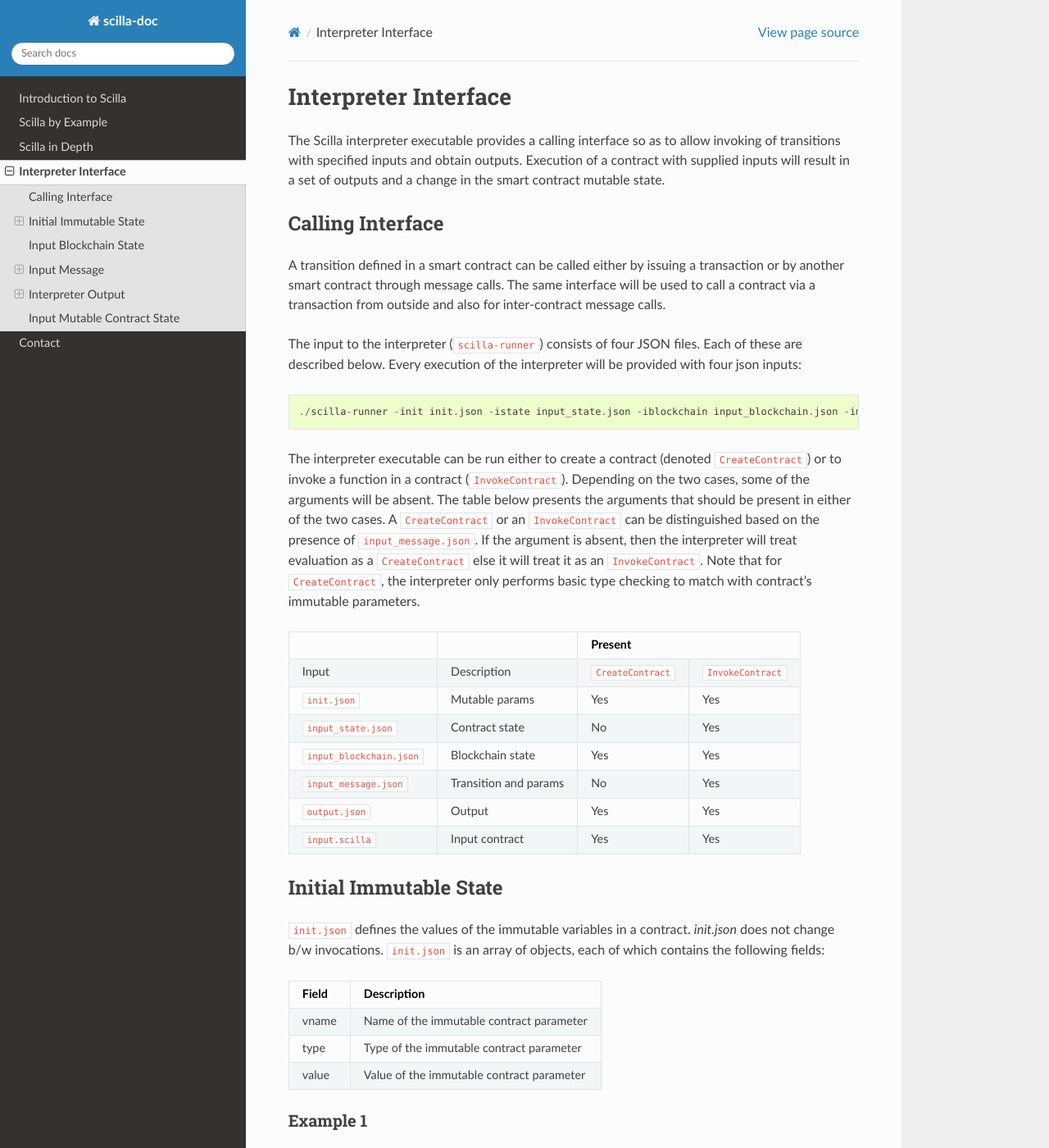
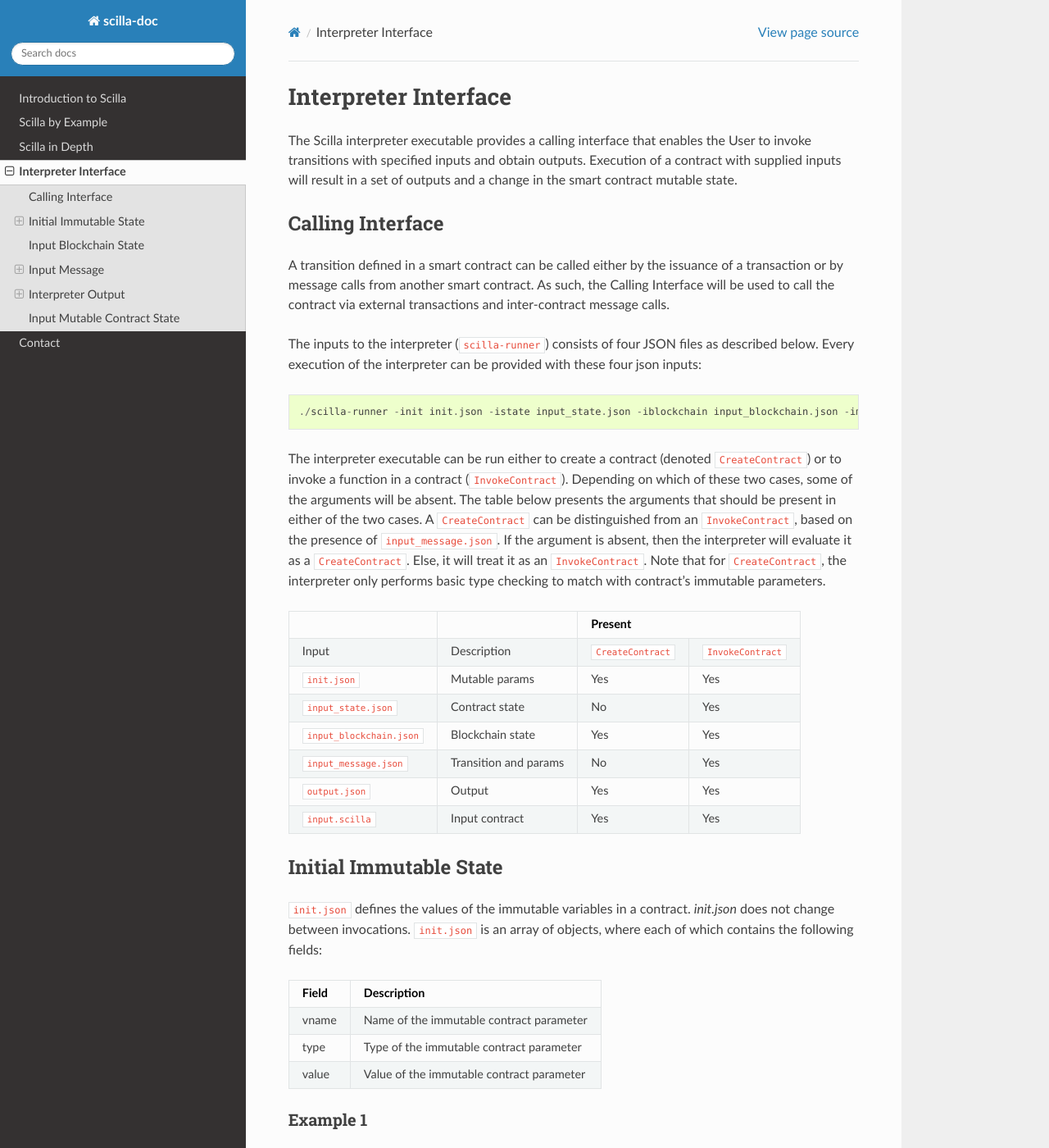
Before and after one commit to Zilliqa/scilla-docs, a Sphinx documentation site: the page built from docs/source/interface.rst, in a window 1280 px wide and 1400 px high. Shown: the whole window at 82% size. Built offline with Sphinx 7.4.7 and the Read the Docs theme 2.0.0, drawn with Linux system fonts in a browser that asks for light colours; some of the changed text lies outside the part shown.

Commit message:
Update interface.rst

```diff
--- a/docs/source/interface.rst
+++ b/docs/source/interface.rst
@@ -1,32 +1,32 @@
 Interpreter Interface
 =========================
 
-The Scilla interpreter executable provides a calling interface so as to allow
-invoking of transitions with specified inputs and obtain outputs. Execution of
+The Scilla interpreter executable provides a calling interface that enables the User
+to invoke transitions with specified inputs and obtain outputs. Execution of
 a contract with supplied inputs will result in a set of outputs and a change in
 the smart contract mutable state.
 
 Calling Interface
 ###################
 
-A transition defined in a smart contract can be called either by issuing a
-transaction or by another smart contract through message calls. The same
-interface will be used to call a contract via a transaction from outside and
-also for inter-contract message calls.
+A transition defined in a smart contract can be called either by the issuance of a
+transaction or by message calls from another smart contract. As such, the
+Calling Interface will be used to call the contract via external transactions and
+inter-contract message calls.
 
-The input to the interpreter (``scilla-runner``) consists of four JSON files.
-Each of these are described below. Every execution of the interpreter will be
-provided with four json inputs: ::
+The inputs to the interpreter (``scilla-runner``) consists of four JSON files
+as described below. Every execution of the interpreter can be
+provided with these four json inputs: ::
 
     ./scilla-runner -init init.json -istate input_state.json -iblockchain input_blockchain.json -imessage input_message.json -o output.json -i input.scilla
 
 The interpreter executable can be run either to create a contract (denoted
 ``CreateContract``) or to invoke a function in a contract (``InvokeContract``).
-Depending on the two cases, some of the arguments will be absent. The table
+Depending on which of these two cases, some of the arguments will be absent. The table
 below presents the arguments that should be present in either of the two cases.
-A ``CreateContract`` or an ``InvokeContract`` can be distinguished based on the
+A ``CreateContract`` can be distinguished from an ``InvokeContract``, based on the
 presence of ``input_message.json``. If the argument is absent, then the
-interpreter will treat evaluation as a ``CreateContract`` else it will treat it
+interpreter will evaluate it as a ``CreateContract``. Else, it will treat it
 as an ``InvokeContract``. Note that for ``CreateContract``, the interpreter
 only performs basic type checking to match with contract’s immutable
 parameters.
@@ -55,8 +55,8 @@ Initial Immutable State
 #########################
 
 ``init.json`` defines the values of the immutable variables in a contract.
-`init.json` does not change b/w invocations.  ``init.json`` is an array of
-objects, each of which contains the following fields:
+`init.json` does not change between invocations.  ``init.json`` is an array of
+objects, where each of which contains the following fields:
 
 =====  ==========================================
 Field      Description
@@ -96,7 +96,7 @@ A sample ``init.json`` for this contract will look like the following:
 Example 2
 **********
 
-For  ``Crowdfunding.scilla`` contract fragment given below, we have three
+For the ``Crowdfunding.scilla`` contract fragment given below, we have three
 immutable variables ``owner``, ``max_block`` and ``goal``.
 
 
@@ -135,13 +135,13 @@ A sample ``init.json`` for this contract will look like the following:
 Input Blockchain State
 ########################
 
-``input_blockchain.json`` supplies the current blockchain state to the
+``input_blockchain.json`` feeds the current blockchain state to the
 interpreter. It is similar to ``init.json``, except that it is a fixed size
-array of objects, each object having ``vname`` fields only from a
+array of objects, where each object has ``vname`` fields only from a
 pre-determined set (which correspond to actual blockchain state variables).
 
-Permitted JSON example: only JSONs that differ in the ``value`` field from the
-below example are permitted for now.
+**Permitted JSON fields:** Only JSONs that differ in the ``value`` field as per the
+example below are permitted for now.
 
 .. code-block:: json
 
@@ -173,8 +173,8 @@ The first three fields namely ``_sender``, ``_amount``, and ``_tag`` are compuls
 sense that their value cannot be ``NULL``.
 
 The ``params`` array is encoded similar to how ``init.json`` is encoded,
-specifying the (``vname``, ``type``, ``value``) of each parameter that has to be
-passed to the transition being invoked.
+with each parameter specifying the (``vname``, ``type``, ``value``) that has to be
+passed to the transition that is being invoked.
 
 Example 1
 **********
@@ -261,10 +261,12 @@ params             An array of parameter objects to be passed
 
 
 The ``params`` array is encoded similar to how ``init.json`` is encoded,
-specifying the (``vname``, ``type``, ``value``) of each parameter that has to
-be passed to the transition being invoked. ``states`` is an array of objects
+with each parameter specifying the (``vname``, ``type``, ``value``) that has to
+be passed to the transition that is being invoked.
+
+``states`` is an array of objects
 that represents the mutable state of the contract. Each entry of the ``states``
-array also specifies ``vname``, ``type``, ``value``.
+array also specifies (``vname``, ``type``, ``value``).
 
 
 Example 1
@@ -327,17 +329,17 @@ Another slightly more involved example with ``Map`` in ``states``.
 .. note::
 
     For mutable variables of type ``Map``, the first entry in the ``value``
-    field is a type of the ``key`` and ``value``. Also note the ``value``
-    field of a variable of type ``ADT`` that has several field namely,
+    field are the types of the ``key`` and ``value``. Also, note that the ``value``
+    field of a variable of type ``ADT`` has several fields namely,
     ``constructor``, ``argtypes`` and ``arguments``.
 
 Input Mutable Contract State
 ############################
 
 ``input_state.json`` contains the current value of mutable state variables. It
-is similar to the ``states`` field in ``output.json`` except that there is an
+is similar to the ``states`` field in ``output.json``, except that there is an
 extra field ``_balance`` that contains the balance of the contract in ZILs.
-Given below is an example of ``input_state.json`` for ``Crowdfunding.scilla``.
+An example of ``input_state.json`` for ``Crowdfunding.scilla`` is given below.
 
 .. code-block:: json
 
```
Also changed, not shown: other parts of docs/source/interface.rst (+4 -4 lines).
